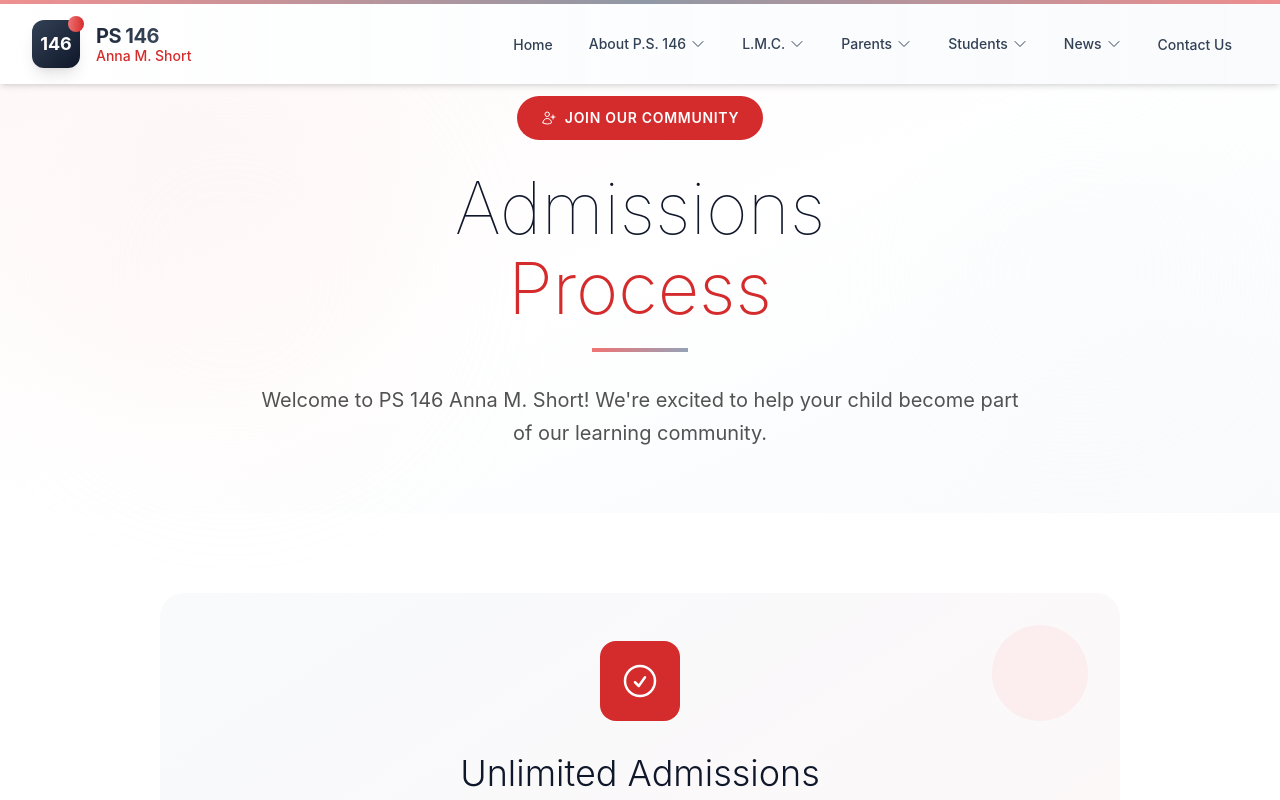
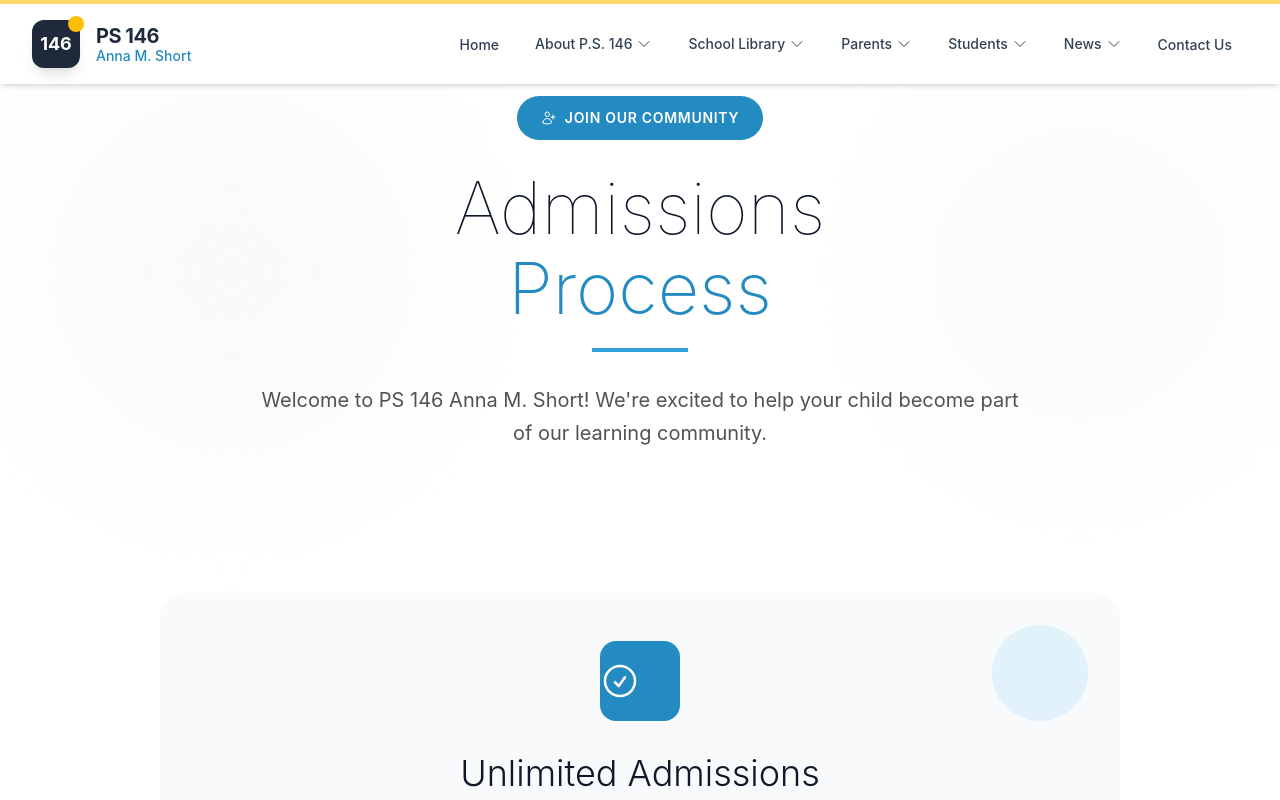
Before and after one commit to NexSav/ps146m, a React (Create React App) app: page /admissions in a window 1280 px wide. Shown: the top 800 px of the page. Built offline with nearby package versions, Linux system fonts and the light colour scheme.

Commit message:
feat(home): add round quick-access widgets with lucide icons; install lucide-react

```diff
--- a/package.json
+++ b/package.json
@@ -8,6 +8,7 @@
     "@testing-library/jest-dom": "^6.8.0",
     "@testing-library/react": "^16.3.0",
     "@testing-library/user-event": "^13.5.0",
+    "lucide-react": "^0.544.0",
     "react": "^19.1.1",
     "react-dom": "^19.1.1",
     "react-router-dom": "^7.9.2",
--- a/src/components/Navbar.js
+++ b/src/components/Navbar.js
@@ -38,7 +38,7 @@ const Navbar = () => {
       ]
     },
     {
-      name: 'L.M.C.',
+      name: 'School Library',
       href: '/library',
       dropdown: [
         { name: 'Library Media Center', href: '/library', description: 'Discover what our library has to offer' },
@@ -85,11 +85,11 @@ const Navbar = () => {
   return (
     <nav className={`fixed top-0 left-0 right-0 z-50 transition-all duration-500 ${
       isScrolled
-        ? 'bg-gradient-to-r from-white/98 to-ps146-navy-50/95 backdrop-blur-lg shadow-xl border-b border-ps146-coral-200/30'
-        : 'bg-gradient-to-r from-white/95 to-ps146-navy-50/90 backdrop-blur-md shadow-md'
+        ? 'bg-white/95 backdrop-blur-lg shadow-xl border-b border-ps146-navy-100'
+        : 'bg-white/90 backdrop-blur-md shadow-md'
     }`}>
       {/* Top accent line */}
-      <div className={`h-1 bg-gradient-to-r from-ps146-coral-500 via-ps146-navy-600 to-ps146-coral-500 transition-opacity duration-500 ${
+      <div className={`h-1 bg-ps146-gold-500 transition-opacity duration-500 ${
         isScrolled ? 'opacity-100' : 'opacity-60'
       }`}></div>
       <div className="max-w-7xl mx-auto px-4 sm:px-6 lg:px-8">
@@ -97,14 +97,13 @@ const Navbar = () => {
           {/* Logo */}
           <Link to="/" className="flex items-center space-x-4 group">
             <div className="relative transform group-hover:scale-105 transition-all duration-300">
-              <div className="w-12 h-12 bg-gradient-to-br from-ps146-navy-700 to-ps146-navy-900 rounded-xl flex items-center justify-center shadow-lg group-hover:shadow-xl group-hover:from-ps146-navy-600 group-hover:to-ps146-navy-800 transition-all duration-300">
+              <div className="w-12 h-12 bg-ps146-navy-800 rounded-xl flex items-center justify-center shadow-lg group-hover:shadow-xl transition-all duration-300">
                 <span className="text-white font-bold text-lg group-hover:scale-110 transition-transform duration-300">146</span>
               </div>
-              <div className="absolute -top-1 -right-1 w-4 h-4 bg-gradient-to-r from-ps146-coral-400 to-ps146-coral-600 rounded-full animate-pulse"></div>
-              <div className="absolute inset-0 bg-gradient-to-r from-ps146-coral-500/20 to-ps146-navy-500/20 rounded-xl opacity-0 group-hover:opacity-100 transition-opacity duration-300"></div>
+              <div className="absolute -top-1 -right-1 w-4 h-4 bg-ps146-gold-500 rounded-full animate-pulse"></div>
             </div>
             <div className="hidden sm:block">
-              <div className="text-xl font-bold bg-gradient-to-r from-ps146-navy-800 to-ps146-navy-600 bg-clip-text text-transparent tracking-tight group-hover:from-ps146-coral-600 group-hover:to-ps146-navy-700 transition-all duration-300">PS 146</div>
+              <div className="text-xl font-bold text-ps146-navy-800 tracking-tight transition-colors duration-300">PS 146</div>
               <div className="text-sm font-medium text-ps146-coral-600 -mt-1 group-hover:text-ps146-coral-700 transition-colors duration-300">Anna M. Short</div>
             </div>
           </Link>
@@ -116,7 +115,7 @@ const Navbar = () => {
                 {item.dropdown ? (
                   <div>
                     <button
-                      className="flex items-center px-4 py-2 text-sm font-medium text-ps146-navy-700 hover:text-ps146-coral-600 rounded-lg hover:bg-gradient-to-r hover:from-ps146-coral-50 hover:to-ps146-navy-50 transition-all duration-300 transform hover:-translate-y-0.5 hover:shadow-sm"
+                      className="flex items-center px-4 py-2 text-sm font-medium text-ps146-navy-700 hover:text-ps146-coral-600 rounded-lg hover:bg-ps146-navy-50 transition-all duration-300 transform hover:-translate-y-0.5 hover:shadow-sm"
                       onMouseEnter={() => setActiveDropdown(index)}
                     >
                       {item.name}
@@ -126,7 +125,7 @@ const Navbar = () => {
                     {/* Mega Menu Dropdown */}
                     {activeDropdown === index && (
                       <div
-                        className="absolute top-full left-0 mt-3 w-80 bg-gradient-to-br from-white to-ps146-navy-50/50 shadow-2xl border border-ps146-coral-200/30 rounded-2xl py-6 z-50 animate-slide-up backdrop-blur-sm"
+                        className="absolute top-full left-0 mt-3 w-80 bg-white shadow-2xl border border-ps146-navy-100 rounded-2xl py-6 z-50 animate-slide-up backdrop-blur-sm"
                         onMouseLeave={() => setActiveDropdown(null)}
                         style={{
                           animation: 'slideUp 0.3s ease-out'
@@ -137,7 +136,7 @@ const Navbar = () => {
                             <Link
                               key={dropdownIndex}
                               to={dropdownItem.href}
-                              className="block p-4 rounded-xl hover:bg-gradient-to-r hover:from-ps146-coral-50 hover:to-ps146-navy-50 transition-all duration-300 group transform hover:-translate-y-0.5"
+                              className="block p-4 rounded-xl hover:bg-ps146-navy-50 transition-all duration-300 group transform hover:-translate-y-0.5"
                             >
                               <div className="font-semibold text-ps146-navy-800 group-hover:text-ps146-coral-700 mb-1">
                                 {dropdownItem.name}
@@ -156,8 +155,8 @@ const Navbar = () => {
                     to={item.href}
                     className={`px-4 py-2 text-sm font-medium rounded-lg transition-all duration-300 transform hover:-translate-y-0.5 hover:shadow-sm ${
                       location.pathname === item.href
-                        ? 'bg-gradient-to-r from-ps146-coral-100 to-ps146-coral-50 text-ps146-coral-700 shadow-sm'
-                        : 'text-ps146-navy-700 hover:text-ps146-coral-600 hover:bg-gradient-to-r hover:from-ps146-coral-50 hover:to-ps146-navy-50'
+                        ? 'bg-ps146-coral-50 text-ps146-coral-700 shadow-sm'
+                        : 'text-ps146-navy-700 hover:text-ps146-coral-600 hover:bg-ps146-navy-50'
                     }`}
                   >
                     {item.name}
@@ -186,7 +185,7 @@ const Navbar = () => {
 
       {/* Mobile Navigation */}
       {isMobileMenuOpen && (
-        <div className="lg:hidden bg-gradient-to-b from-white/98 to-ps146-navy-50/95 backdrop-blur-lg border-t border-ps146-coral-200/30 shadow-xl">
+        <div className="lg:hidden bg-white backdrop-blur-lg border-t border-ps146-navy-100 shadow-xl">
           <div className="px-4 pt-4 pb-4 space-y-2 max-h-96 overflow-y-auto">
             {navItems.map((item, index) => (
               <div key={index}>
--- a/src/pages/Admissions.js
+++ b/src/pages/Admissions.js
@@ -20,10 +20,10 @@ const Admissions = () => {
       <Navbar />
 
       {/* Hero Section */}
-      <section className="relative pt-24 pb-16 bg-gradient-to-br from-ps146-coral-50 via-white to-ps146-navy-50">
+      <section className="relative pt-24 pb-16 bg-white">
         <div className="absolute inset-0">
-          <div className="absolute top-20 left-10 w-96 h-96 bg-ps146-coral-100/20 rounded-full blur-3xl"></div>
-          <div className="absolute bottom-20 right-10 w-80 h-80 bg-ps146-navy-100/15 rounded-full blur-3xl"></div>
+          <div className="absolute top-20 left-10 w-96 h-96 bg-ps146-navy-50 rounded-full blur-3xl"></div>
+          <div className="absolute bottom-20 right-10 w-80 h-80 bg-ps146-navy-50 rounded-full blur-3xl"></div>
         </div>
 
         <div className="relative z-10 max-w-7xl mx-auto px-4 sm:px-6 lg:px-8 text-center">
@@ -39,7 +39,7 @@ const Admissions = () => {
             <span className="block text-ps146-coral-600 font-extralight mt-2">Process</span>
           </h1>
 
-          <div className="w-24 h-1 bg-gradient-to-r from-ps146-coral-400 to-ps146-navy-400 mx-auto mb-8"></div>
+          <div className="w-24 h-1 bg-ps146-coral-500 mx-auto mb-8"></div>
 
           <p className="text-xl text-ps146-neutral-600 max-w-3xl mx-auto leading-relaxed">
             Welcome to PS 146 Anna M. Short! We're excited to help your child become part of our learning community.
@@ -52,13 +52,13 @@ const Admissions = () => {
         <div className="max-w-5xl mx-auto px-4 sm:px-6 lg:px-8">
 
           {/* Key Information Card */}
-          <div className="bg-gradient-to-br from-ps146-navy-50 to-ps146-coral-50 rounded-3xl p-12 mb-16 relative overflow-hidden">
+          <div className="bg-ps146-navy-50 rounded-3xl p-12 mb-16 relative overflow-hidden">
             {/* Decorative elements */}
             <div className="absolute top-8 right-8 w-24 h-24 bg-ps146-coral-200/30 rounded-full"></div>
             <div className="absolute bottom-8 left-8 w-16 h-16 bg-ps146-navy-200/30 rounded-full"></div>
 
             <div className="relative z-10 text-center">
-              <div className="flex items-center justify-center w-20 h-20 bg-ps146-coral-600 rounded-2xl mx-auto mb-8">
+              <div className="flex items-center justifycenter w-20 h-20 bg-ps146-coral-600 rounded-2xl mx-auto mb-8">
                 <CheckCircleIcon className="h-10 w-10 text-white" />
               </div>
 
--- a/tailwind.config.js
+++ b/tailwind.config.js
@@ -20,17 +20,31 @@ module.exports = {
             800: '#1e293b',
             900: '#0f172a',
           },
+          // Map legacy 'coral' token to the new PRIMARY blue
           'coral': {
-            50: '#fef7f7',
-            100: '#fdeaea',
-            200: '#fbd4d4',
-            300: '#f6a8a8',
-            400: '#f07373',
-            500: '#e54545',
-            600: '#d42c2c',
-            700: '#b22222',
-            800: '#941f1f',
-            900: '#7d2020',
+            50: '#eef7fd',
+            100: '#d5eefb',
+            200: '#adddf6',
+            300: '#7fc8f0',
+            400: '#51b4ea',
+            500: '#31a3dd',
+            600: '#238bc1',
+            700: '#1d72a0',
+            800: '#1a5d82',
+            900: '#164b68',
+          },
+          // New SECONDARY gold palette
+          'gold': {
+            50: '#fff8e6',
+            100: '#feefc2',
+            200: '#fee38b',
+            300: '#fed44f',
+            400: '#fec71f',
+            500: '#febe06',
+            600: '#d9a504',
+            700: '#ad8203',
+            800: '#876503',
+            900: '#6a4f02',
           },
           'neutral': {
             50: '#fafafa',
```
Also changed, not shown: src/pages/Home.js (+35 -7 lines), src/pages/Library.js (+9 -9 lines), src/pages/MissionVision.js (+9 -9 lines), src/pages/PrincipalMessage.js (+8 -8 lines), src/pages/SchoolGoals.js (+7 -7 lines), 1 other file (tests, documents, lock files or other folders).
